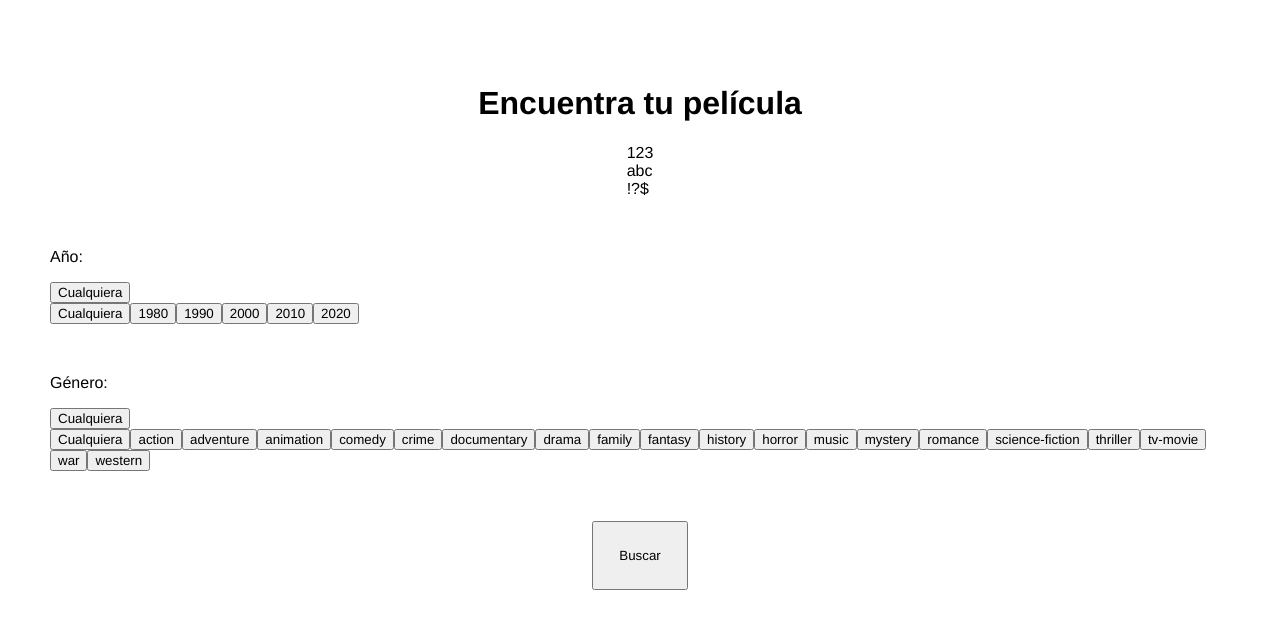
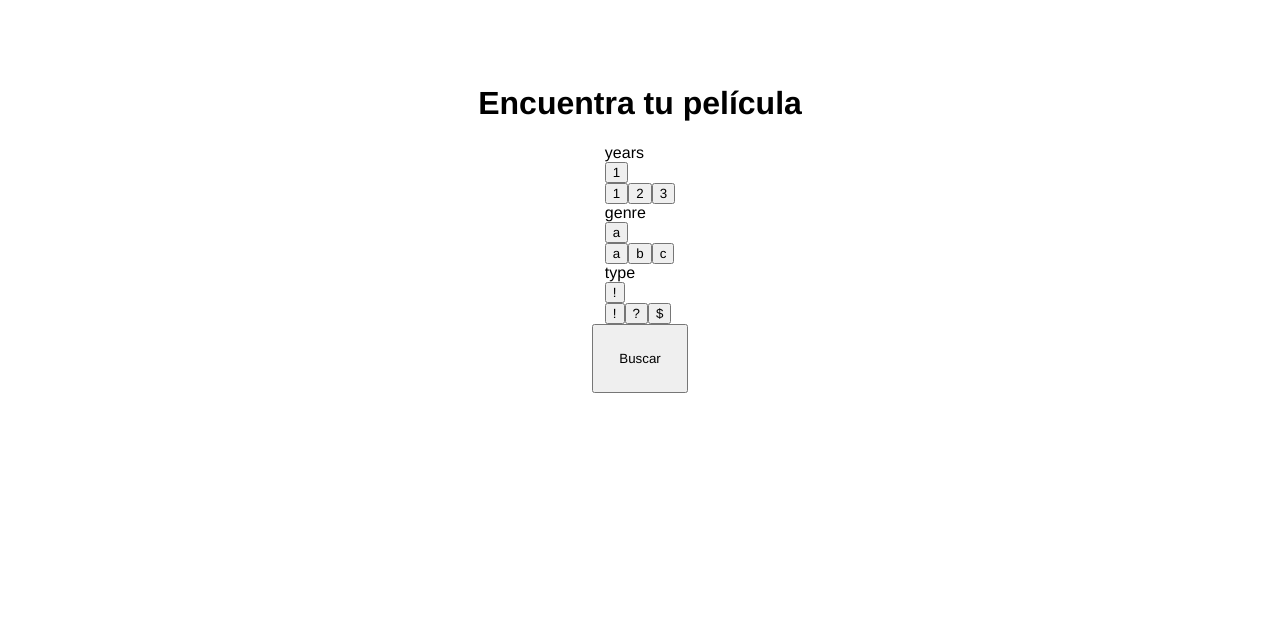
Before and after one commit to tadeo-jab/movie_web_scraper, a React (Create React App) app in the folder client/: page / in a window 1280 px wide. Shown: the top 628 px of the page. Built offline with nearby package versions, Linux system fonts and the light colour scheme.

Commit message:
Client Fixes

```diff
--- a/client/src/App.js
+++ b/client/src/App.js
@@ -1,5 +1,6 @@
 import React, {useEffect, useState} from "react"
 import './App.css'
+import FilterBlock from "./Components/FilterBlock.jsx"
 
 async function requestData(query, hook){
   let path = "/search"
@@ -44,11 +45,21 @@ function App(){
   const [filters, setFilters] = useState({})
   const [serverData, setServerData] = useState({name: null, image: null})
 
+  const [selected, setSelected] = useState({})
+
   const [year, setYear] = useState(yearOptions[0])
   const [genre, setGenre] = useState(genreOptions[0])
 
   useEffect(()=>{
     setFilters(filterData.filters)
+
+    const defaultOptions = {}
+    for (let [fil, val] of Object.entries(filterData.filters)) {
+      defaultOptions[fil] = val[0]
+    }
+
+    setSelected(defaultOptions)
+
   }, [])
 
   useEffect( () =>{
@@ -61,33 +72,12 @@ function App(){
       <h1> Encuentra tu película </h1>
 
       <section>
-        {Object.keys(filters).map((filter, k)=>(
-          <div> {filters[filter]} </div>
+        {Object.keys(filters).map((fil, k)=>(
+          <FilterBlock filter={fil} filterOptions={filters[fil]} selected={selected[fil]} setOptions={setSelected}/>
         ))}
       </section>
 
-      <section>
-        <article class="filter-select">
-          <p> Año: </p>
-          <button onClick={()=> document.getElementById("dropdown-year").classList.toggle("show")}>{year}</button>
-          <div>
-            {yearOptions.map((i, j) => (
-              <button key={j} onClick={() => setYear(i)}>{i}</button>
-            ))}
-          </div>
-        </article>
-        <article class="filter-select">
-          <p> Género: </p>
-          <button onClick={()=> document.getElementById("dropdown-genre").classList.toggle("show")}>{genre}</button>
-          <div>
-            {genreOptions.map((i, j) => (
-              <button key={j} onClick={() => setGenre(i)}>{i}</button>
-            ))}
-          </div>
-        </article>
-      </section>
-
-      <button onClick = {()=>requestData({year, genre}, setServerData)} id="search-button">Buscar</button>
+      <button onClick = {()=>requestData(selected, setServerData)} id="search-button">Buscar</button>
 
       <div class="movie-block">
         <img src={serverData.image} ></img>
--- a/client/src/Components/FilterBlock.jsx
+++ b/client/src/Components/FilterBlock.jsx
@@ -0,0 +1,20 @@
+import React from "react";
+
+export default function FilterBlock({filter, filterOptions, selected, setOptions}){
+
+    function updateHandler(option){
+        setOptions((prevState)=>({...prevState, [filter]: option}))
+    }
+
+    return(
+        <article>
+            <div>{filter}</div>
+            <div><button>{selected}</button></div>
+            <div>
+                {filterOptions.map((o)=>(
+                    <button onClick={()=> updateHandler(o)}>{o}</button>
+                ))}
+            </div>
+        </article>
+    )
+}
```
